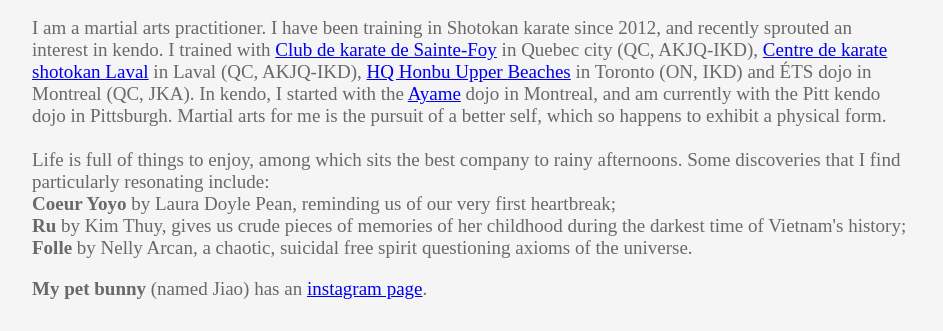
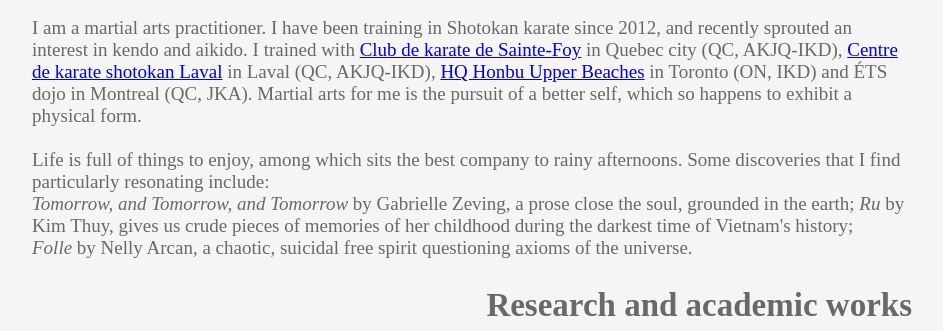
Before and after one commit to generantao/generantao.github.io, a plain HTML site: page index.html in a window 1280 px wide. Shown: the part 458-789 px from the top of the page, without its empty margins (168-1111 px from the left). Drawn offline with Linux system fonts and the light colour scheme; a web font is replaced by a local one.

Commit message:
Update index.html
updated - oct2024

```diff
--- a/index.html
+++ b/index.html
@@ -21,16 +21,13 @@
 <h2 align="right"> About me </h2>
 
 <p>
-I am a martial arts practitioner. I have been training in Shotokan karate since 2012, and recently sprouted an interest in kendo. I trained with <a href="https://www.karatesaintefoy.com">Club de karate de Sainte-Foy</a> in Quebec city (QC, AKJQ-IKD), <a href="https://www.facebook.com/Centre-de-Karaté-Shotokan-Laval-595212947230462">Centre de karate shotokan Laval</a> in Laval (QC, AKJQ-IKD), <a href="https://www.ikdhonbu.com">HQ Honbu Upper Beaches</a> in Toronto (ON, IKD) and &Eacute;TS dojo in Montreal (QC, JKA). In kendo, I started with the <a href="https://kendoayame.com">Ayame</a> dojo in Montreal, and am currently with the Pitt kendo dojo in Pittsburgh. Martial arts for me is the pursuit of a better self, which so happens to exhibit a physical form.
+I am a martial arts practitioner. I have been training in Shotokan karate since 2012, and recently sprouted an interest in kendo and aikido. I trained with <a href="https://www.karatesaintefoy.com">Club de karate de Sainte-Foy</a> in Quebec city (QC, AKJQ-IKD), <a href="https://www.facebook.com/Centre-de-Karaté-Shotokan-Laval-595212947230462">Centre de karate shotokan Laval</a> in Laval (QC, AKJQ-IKD), <a href="https://www.ikdhonbu.com">HQ Honbu Upper Beaches</a> in Toronto (ON, IKD) and &Eacute;TS dojo in Montreal (QC, JKA). Martial arts for me is the pursuit of a better self, which so happens to exhibit a physical form.
 <br> <br>
 Life is full of things to enjoy, among which sits the best company to rainy afternoons. Some discoveries that I find particularly resonating include: <br>
-<b>Coeur Yoyo</b> by Laura Doyle Pean, reminding us of our very first heartbreak;<br>
-<b>Ru</b> by Kim Thuy, gives us crude pieces of memories of her childhood during the darkest time of Vietnam's history;<br>
-<b>Folle</b> by Nelly Arcan, a chaotic, suicidal free spirit questioning axioms of the universe.
+<em>Tomorrow, and Tomorrow, and Tomorrow</em> by Gabrielle Zeving, a prose close the soul, grounded in the earth;
+<em>Ru</em> by Kim Thuy, gives us crude pieces of memories of her childhood during the darkest time of Vietnam's history;<br>
+<em>Folle</em> by Nelly Arcan, a chaotic, suicidal free spirit questioning axioms of the universe.
  </p>
-
-<p><b>My pet bunny</b> (named Jiao) has an <a href="https://www.instagram.com/crispynotburnt/">instagram page</a>.</p>
-
 
 <h2 align="right"> Research and academic works </h2>
 
```
